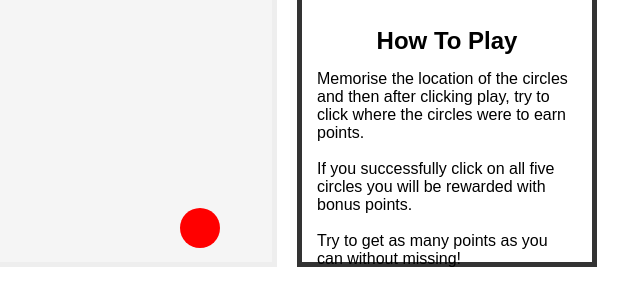
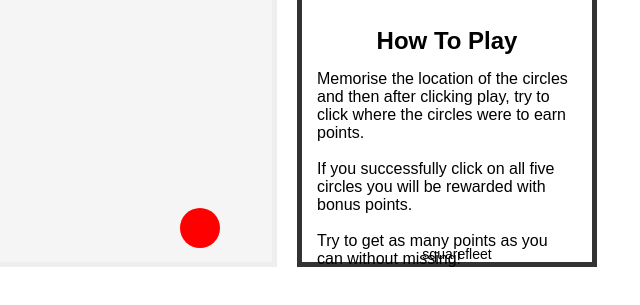
Before and after one commit to xen-oli-th/hidden-circles, a plain HTML site: page hidden-circles.html in a window 1280 px wide. Shown: the part 353-658 px from the top of the page, 343-983 px from the left. Drawn offline with Linux system fonts and the light colour scheme.

Commit message:
updated styling

```diff
--- a/hidden-circles.html
+++ b/hidden-circles.html
@@ -54,6 +54,8 @@
                 Try to get as many points as you can without missing!
             </p>
         </div>
+
+        <p class="footer"><a>squarefleet</a></p>
     </div>
 
 
--- a/scripts/main.js
+++ b/scripts/main.js
@@ -3,7 +3,8 @@
 // - day/night mode (settings menu)
 // - grid :/
 // - pazaz (font)
-// - juice (sfx & +score toast)
+// - juice (score toast)
+// - spacebar binding
 
 $(document).ready(function() {
 
--- a/styles.css
+++ b/styles.css
@@ -1,6 +1,7 @@
 * {
     margin: 0;
     font-family: sans-serif;
+    box-sizing: border-box;
 }
 
 body {
@@ -173,11 +174,19 @@ div.how-to-play-container p {
 
 
 /* for a dono link */
-p.footnote {
+p.footer {
     position: absolute;
     bottom: 0;
+
+    width: 100%;
+    box-sizing: border-box;
+    display: flex;
+    justify-content: center;
+
 }
 
-a, a:visited {
+p.footer a, a:visited {
+    font-size: 14px;
+    text-align: center;
     color: black;
 }
```
